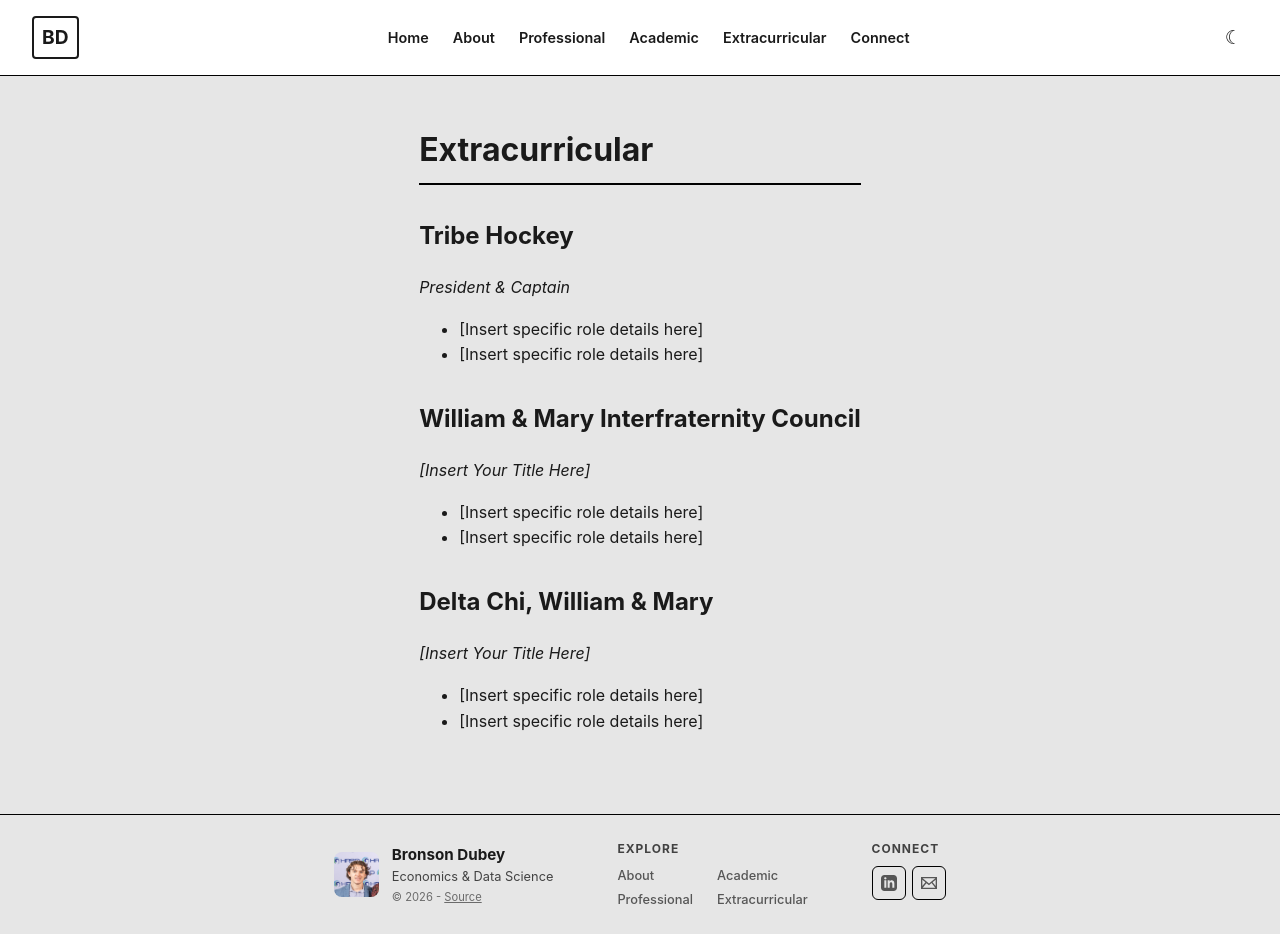
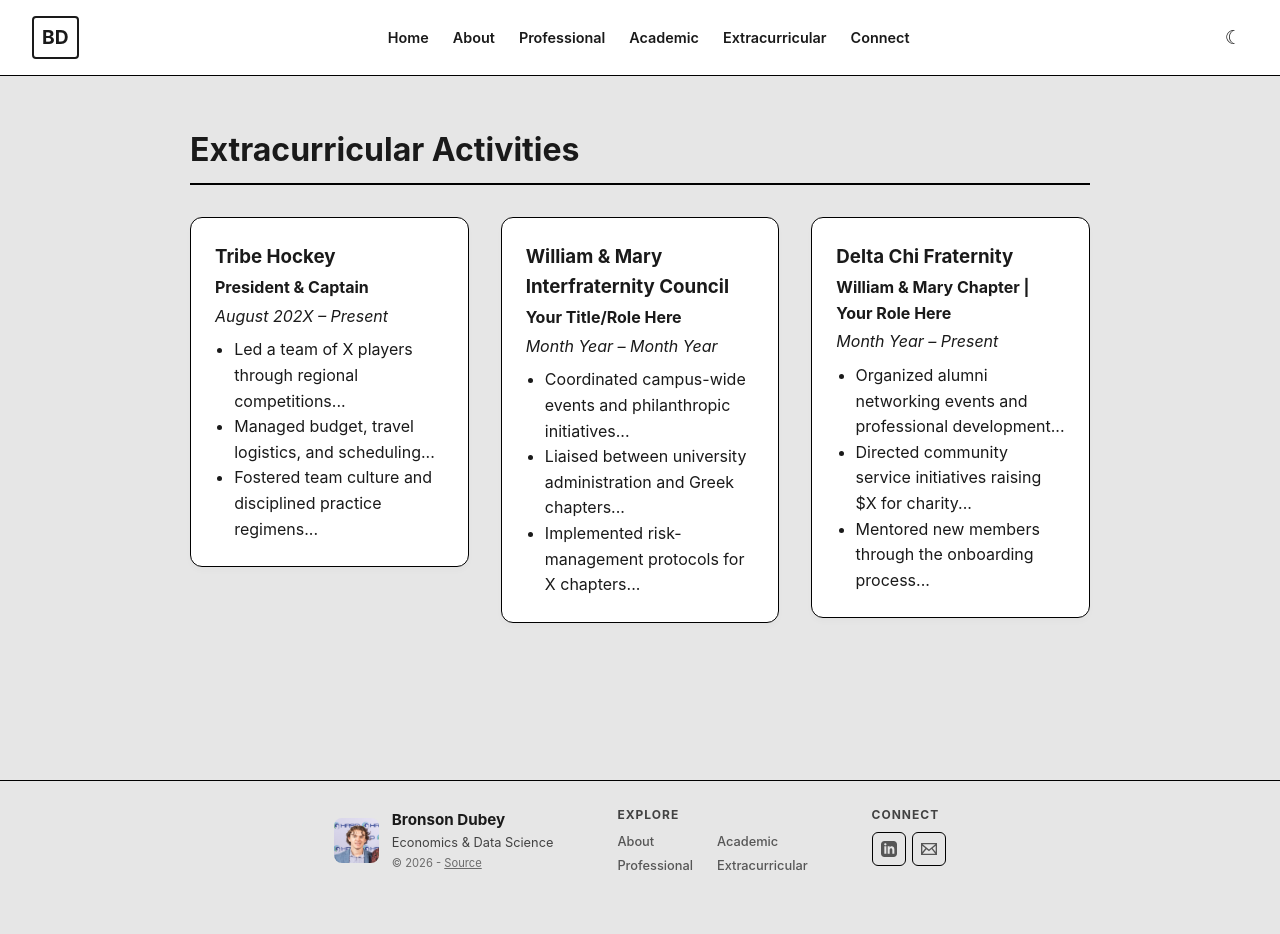
Before and after one commit to bxdubey/github.io, a Jekyll site: the page built from extracurricular.html, in a window 1280 px wide. Built offline with Jekyll 4.4.1, drawn with Linux system fonts in a browser that asks for light colours; after the commit the page ends 900 px from its top, so only the background shows below that.

Commit message:
Revise extracurricular section with specific roles
Updated extracurricular activities section with detailed roles and responsibilities.

```diff
--- a/extracurricular.html
+++ b/extracurricular.html
@@ -1,31 +1,44 @@
 ---
 layout: default
+title: Extracurricular
+permalink: /extracurricular/
 ---
-<h1 class="page-title">Extracurricular</h1>
 
-<div class="section-block">
-    <h2>Tribe Hockey</h2>
-    <p><em>President & Captain</em></p>
+<h1 class="page-title">Extracurricular Activities</h1>
+
+<div class="three-column">
+
+    <div class="job-block">
+        <h3>Tribe Hockey</h3>
+        <p><strong>President & Captain</strong></p>
+        <p><em>August 202X – Present</em></p>
         <ul>
-        <li>[Insert specific role details here]</li>
-        <li>[Insert specific role details here]</li>
+            <li>Led a team of X players through regional competitions...</li>
+            <li>Managed budget, travel logistics, and scheduling...</li>
+            <li>Fostered team culture and disciplined practice regimens...</li>
         </ul>
     </div>
 
-<div class="section-block">
-    <h2>William & Mary Interfraternity Council</h2>
-    <p><em>[Insert Your Title Here]</em></p>
+    <div class="job-block">
+        <h3>William & Mary Interfraternity Council</h3>
+        <p><strong>Your Title/Role Here</strong></p>
+        <p><em>Month Year – Month Year</em></p>
         <ul>
-        <li>[Insert specific role details here]</li>
-        <li>[Insert specific role details here]</li>
+            <li>Coordinated campus-wide events and philanthropic initiatives...</li>
+            <li>Liaised between university administration and Greek chapters...</li>
+            <li>Implemented risk-management protocols for X chapters...</li>
         </ul>
     </div>
 
-<div class="section-block">
-    <h2>Delta Chi, William & Mary</h2>
-    <p><em>[Insert Your Title Here]</em></p>
+    <div class="job-block">
+        <h3>Delta Chi Fraternity</h3>
+        <p><strong>William & Mary Chapter | Your Role Here</strong></p>
+        <p><em>Month Year – Present</em></p>
         <ul>
-        <li>[Insert specific role details here]</li>
-        <li>[Insert specific role details here]</li>
+            <li>Organized alumni networking events and professional development...</li>
+            <li>Directed community service initiatives raising $X for charity...</li>
+            <li>Mentored new members through the onboarding process...</li>
         </ul>
     </div>
+
+</div>
```
Lines whose indentation alone changed are shown as unchanged.
